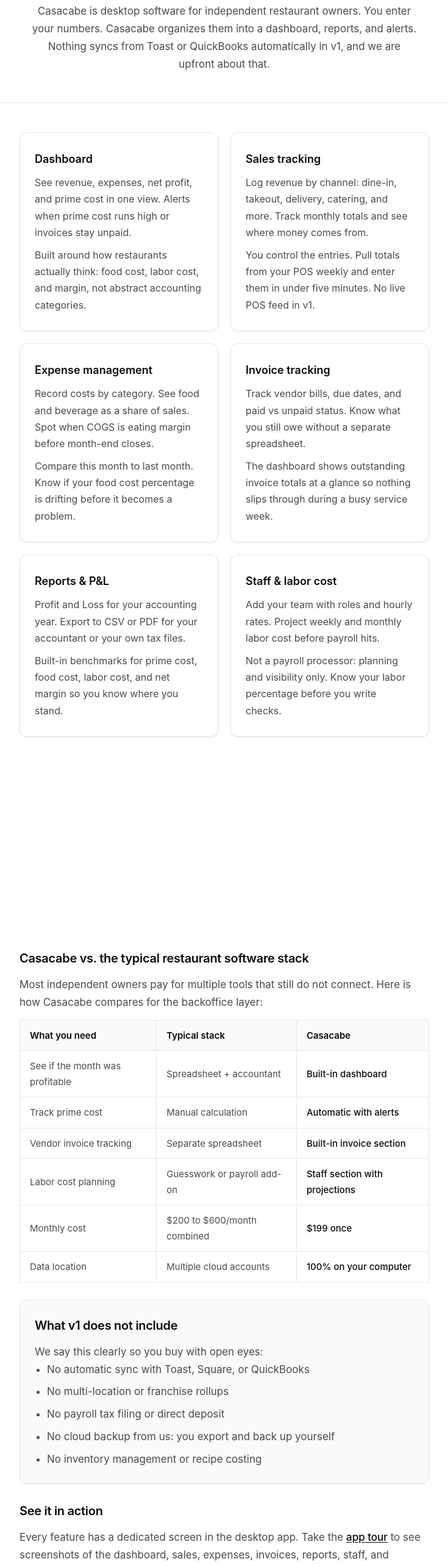
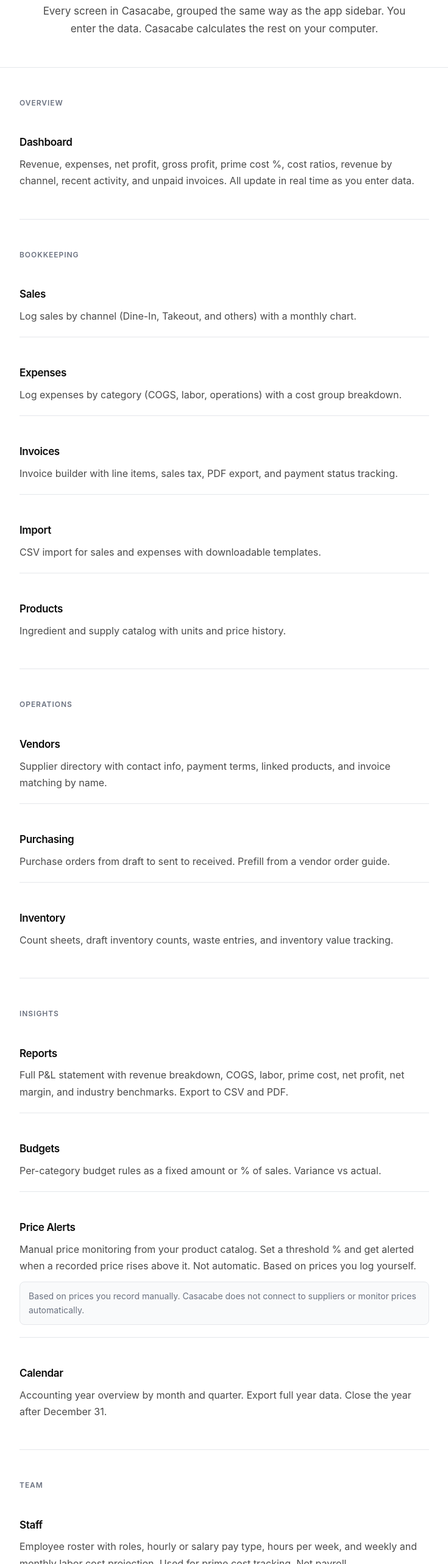
Before and after one commit to noorlyfe/casacabe-web, a website: page features.html in a window 1280 px wide. Shown: the part 236-2800 px from the top of the page at 61% size, without its empty margins (272-1007 px from the left). Drawn offline with Linux system fonts and the light colour scheme.

Commit message:
Redesign homepage, features page, nav fixes

```diff
--- a/features.html
+++ b/features.html
@@ -45,122 +45,97 @@
 <div class="container page-hero-content">
       <p class="page-eyebrow">Features</p>
       <h1 class="page-title">Restaurant backoffice features built for one location</h1>
-      <p class="page-intro">Casacabe is desktop software for independent restaurant owners. You enter your numbers. Casacabe organizes them into a dashboard, reports, and alerts. Nothing syncs from Toast or QuickBooks automatically in v1, and we are upfront about that.</p>
+      <p class="page-intro">Every screen in Casacabe, grouped the same way as the app sidebar. You enter the data. Casacabe calculates the rest on your computer.</p>
     </div>
   </header>
 
   <main class="section page page-after-hero">
-    <div class="container page-container">
+    <div class="container page-container features-doc">
 
+      <section class="features-group reveal">
+        <h2 class="features-group-label">Overview</h2>
+        <article class="features-item">
+          <h3>Dashboard</h3>
+          <p>Revenue, expenses, net profit, gross profit, prime cost %, cost ratios, revenue by channel, recent activity, and unpaid invoices. All update in real time as you enter data.</p>
+        </article>
+      </section>
 
-      <div class="feature-cards reveal-stagger">
-        <article class="feature-card feature-card-visual">
-          <h2>Dashboard</h2>
-          <p>See revenue, expenses, net profit, and prime cost in one view. Alerts when prime cost runs high or invoices stay unpaid.</p>
-          <p>Built around how restaurants actually think: food cost, labor cost, and margin, not abstract accounting categories.</p>
+      <section class="features-group reveal">
+        <h2 class="features-group-label">Bookkeeping</h2>
+        <article class="features-item">
+          <h3>Sales</h3>
+          <p>Log sales by channel (Dine-In, Takeout, and others) with a monthly chart.</p>
         </article>
-        <article class="feature-card feature-card-visual">
-          <h2>Sales tracking</h2>
-          <p>Log revenue by channel: dine-in, takeout, delivery, catering, and more. Track monthly totals and see where money comes from.</p>
-          <p>You control the entries. Pull totals from your POS weekly and enter them in under five minutes. No live POS feed in v1.</p>
+        <article class="features-item">
+          <h3>Expenses</h3>
+          <p>Log expenses by category (COGS, labor, operations) with a cost group breakdown.</p>
         </article>
-        <article class="feature-card feature-card-visual">
-          <h2>Expense management</h2>
-          <p>Record costs by category. See food and beverage as a share of sales. Spot when COGS is eating margin before month-end closes.</p>
-          <p>Compare this month to last month. Know if your food cost percentage is drifting before it becomes a problem.</p>
+        <article class="features-item">
+          <h3>Invoices</h3>
+          <p>Invoice builder with line items, sales tax, PDF export, and payment status tracking.</p>
         </article>
-        <article class="feature-card feature-card-visual">
-          <h2>Invoice tracking</h2>
-          <p>Track vendor bills, due dates, and paid vs unpaid status. Know what you still owe without a separate spreadsheet.</p>
-          <p>The dashboard shows outstanding invoice totals at a glance so nothing slips through during a busy service week.</p>
+        <article class="features-item">
+          <h3>Import</h3>
+          <p>CSV import for sales and expenses with downloadable templates.</p>
         </article>
-        <article class="feature-card feature-card-visual">
-          <h2>Reports &amp; P&amp;L</h2>
-          <p>Profit and Loss for your accounting year. Export to CSV or PDF for your accountant or your own tax files.</p>
-          <p>Built-in benchmarks for prime cost, food cost, labor cost, and net margin so you know where you stand.</p>
+        <article class="features-item">
+          <h3>Products</h3>
+          <p>Ingredient and supply catalog with units and price history.</p>
         </article>
-        <article class="feature-card feature-card-visual">
-          <h2>Staff &amp; labor cost</h2>
-          <p>Add your team with roles and hourly rates. Project weekly and monthly labor cost before payroll hits.</p>
-          <p>Not a payroll processor: planning and visibility only. Know your labor percentage before you write checks.</p>
+      </section>
+
+      <section class="features-group reveal">
+        <h2 class="features-group-label">Operations</h2>
+        <article class="features-item">
+          <h3>Vendors</h3>
+          <p>Supplier directory with contact info, payment terms, linked products, and invoice matching by name.</p>
         </article>
-        <article class="feature-card feature-card-visual">
-          <h2>Prime cost alerts</h2>
-          <p>Set your target prime cost percentage. Casacabe alerts you when food plus labor drifts above your threshold.</p>
-          <p>Prime cost is the single most important number for restaurant profitability. Casacabe makes it visible every day.</p>
+        <article class="features-item">
+          <h3>Purchasing</h3>
+          <p>Purchase orders from draft to sent to received. Prefill from a vendor order guide.</p>
         </article>
-        <article class="feature-card feature-card-visual">
-          <h2>Settings &amp; privacy</h2>
-          <p>Restaurant name, currency, prime cost target, and accounting year. Everything stays on your machine.</p>
-          <p>No account on our servers. No cloud sync. Your data is as private as the files on your hard drive.</p>
+        <article class="features-item">
+          <h3>Inventory</h3>
+          <p>Count sheets, draft inventory counts, waste entries, and inventory value tracking.</p>
         </article>
-      </div>
+      </section>
 
-      <div class="content-block reveal">
-        <h2>Casacabe vs. the typical restaurant software stack</h2>
-        <p>Most independent owners pay for multiple tools that still do not connect. Here is how Casacabe compares for the backoffice layer:</p>
-        <table class="compare-table compare-table-visual">
-          <thead>
-            <tr>
-              <th>What you need</th>
-              <th>Typical stack</th>
-              <th>Casacabe</th>
-            </tr>
-          </thead>
-          <tbody>
-            <tr>
-              <td>See if the month was profitable</td>
-              <td>Spreadsheet + accountant</td>
-              <td>Built-in dashboard</td>
-            </tr>
-            <tr>
-              <td>Track prime cost</td>
-              <td>Manual calculation</td>
-              <td>Automatic with alerts</td>
-            </tr>
-            <tr>
-              <td>Vendor invoice tracking</td>
-              <td>Separate spreadsheet</td>
-              <td>Built-in invoice section</td>
-            </tr>
-            <tr>
-              <td>Labor cost planning</td>
-              <td>Guesswork or payroll add-on</td>
-              <td>Staff section with projections</td>
-            </tr>
-            <tr>
-              <td>Monthly cost</td>
-              <td>$200 to $600/month combined</td>
-              <td>$199 once</td>
-            </tr>
-            <tr>
-              <td>Data location</td>
-              <td>Multiple cloud accounts</td>
-              <td>100% on your computer</td>
-            </tr>
-          </tbody>
-        </table>
-      </div>
+      <section class="features-group reveal">
+        <h2 class="features-group-label">Insights</h2>
+        <article class="features-item">
+          <h3>Reports</h3>
+          <p>Full P&amp;L statement with revenue breakdown, COGS, labor, prime cost, net profit, net margin, and industry benchmarks. Export to CSV and PDF.</p>
+        </article>
+        <article class="features-item">
+          <h3>Budgets</h3>
+          <p>Per-category budget rules as a fixed amount or % of sales. Variance vs actual.</p>
+        </article>
+        <article class="features-item">
+          <h3>Price Alerts</h3>
+          <p>Manual price monitoring from your product catalog. Set a threshold % and get alerted when a recorded price rises above it. Not automatic. Based on prices you log yourself.</p>
+          <p class="features-note">Based on prices you record manually. Casacabe does not connect to suppliers or monitor prices automatically.</p>
+        </article>
+        <article class="features-item">
+          <h3>Calendar</h3>
+          <p>Accounting year overview by month and quarter. Export full year data. Close the year after December 31.</p>
+        </article>
+      </section>
 
-      <div class="content-block content-callout reveal">
-        <h2>What v1 does not include</h2>
-        <p>We say this clearly so you buy with open eyes:</p>
-        <ul>
-          <li>No automatic sync with Toast, Square, or QuickBooks</li>
-          <li>No multi-location or franchise rollups</li>
-          <li>No payroll tax filing or direct deposit</li>
-          <li>No cloud backup from us: you export and back up yourself</li>
-          <li>No inventory management or recipe costing</li>
-        </ul>
-      </div>
+      <section class="features-group reveal">
+        <h2 class="features-group-label">Team</h2>
+        <article class="features-item">
+          <h3>Staff</h3>
+          <p>Employee roster with roles, hourly or salary pay type, hours per week, and weekly and monthly labor cost projection. Used for prime cost tracking. Not payroll.</p>
+          <p class="features-note">Labor cost tracking for prime cost. Not a payroll or tax filing tool.</p>
+        </article>
+      </section>
 
-      <div class="content-block reveal">
-        <h2>See it in action</h2>
-        <p>Every feature has a dedicated screen in the desktop app. Take the <a href="product/app-tour.html">app tour</a> to see screenshots of the dashboard, sales, expenses, invoices, reports, staff, and settings screens.</p>
+      <div class="features-limits content-block reveal">
+        <p>Integrations with Toast, QuickBooks, and 7shifts are not currently available.</p>
       </div>
 
       <div class="page-cta page-cta-banner reveal">
-        <p>Mac and Windows. One payment of $199. All v1 updates included.</p>
+        <p>Desktop app for Mac and Windows. Your data stays on your computer.</p>
         <a href="product/app-tour.html" class="btn btn-outline">App Tour</a>
         <a href="pricing.html" class="btn btn-primary">View Pricing</a>
       </div>
--- a/styles.css
+++ b/styles.css
@@ -651,6 +651,59 @@
   border-radius: 100px;
 }
 
+.dash-chart-months {
+  display: flex;
+  justify-content: space-between;
+  gap: 8px;
+  margin-top: 8px;
+  font-size: 10px;
+  font-weight: 500;
+  color: var(--text-secondary);
+}
+
+.dash-chart-months span:last-child {
+  color: var(--accent);
+  font-weight: 600;
+}
+
+.dash-channel {
+  margin-top: 20px;
+  padding-top: 16px;
+  border-top: 1px solid var(--border);
+}
+
+.dash-channel-label {
+  display: block;
+  font-size: 11px;
+  font-weight: 500;
+  color: var(--text-secondary);
+  text-transform: uppercase;
+  letter-spacing: 0.04em;
+  margin-bottom: 10px;
+}
+
+.dash-channel-row {
+  display: flex;
+  align-items: center;
+  justify-content: space-between;
+  padding: 10px 12px;
+  background: var(--card-bg);
+  border: 1px solid var(--border);
+  border-radius: var(--radius);
+}
+
+.dash-channel-name {
+  font-size: 14px;
+  font-weight: 500;
+  color: var(--text);
+}
+
+.dash-channel-value {
+  font-size: 14px;
+  font-weight: 600;
+  color: var(--text);
+}
+
 .hero-preview,
 .hero-preview-fallback {
   position: absolute;
@@ -1837,6 +1890,85 @@
 
 .feature-card p + p {
   margin-top: 10px;
+}
+
+/* ── Features documentation page ── */
+
+.features-doc {
+  max-width: 720px;
+}
+
+.features-group {
+  margin-bottom: 48px;
+  padding-bottom: 48px;
+  border-bottom: 1px solid var(--border);
+}
+
+.features-group-label {
+  margin: 0 0 20px;
+  font-size: 12px;
+  font-weight: 600;
+  letter-spacing: 0.08em;
+  text-transform: uppercase;
+  color: var(--text-secondary);
+}
+
+.features-item {
+  margin-bottom: 24px;
+  padding: 20px 0;
+  border-bottom: 1px solid var(--border);
+}
+
+.features-item:last-child {
+  margin-bottom: 0;
+  padding-bottom: 0;
+  border-bottom: none;
+}
+
+.features-item h3 {
+  margin: 0 0 8px;
+  font-size: 1.0625rem;
+  font-weight: 600;
+  letter-spacing: -0.02em;
+  color: var(--text);
+}
+
+.features-item p {
+  margin: 0;
+  font-size: 16px;
+  line-height: 1.7;
+  color: var(--text-body);
+}
+
+.features-item p + p {
+  margin-top: 10px;
+}
+
+.features-note {
+  margin-top: 12px !important;
+  padding: 12px 14px;
+  font-size: 14px !important;
+  line-height: 1.6 !important;
+  color: var(--text-secondary) !important;
+  background: var(--card-bg);
+  border: 1px solid var(--border);
+  border-radius: var(--radius);
+}
+
+.features-limits {
+  margin-top: 8px;
+  padding: 20px 24px;
+  background: var(--card-bg);
+  border: 1px solid var(--border);
+  border-radius: var(--radius-lg);
+  text-align: center;
+}
+
+.features-limits p {
+  margin: 0;
+  font-size: 15px;
+  line-height: 1.6;
+  color: var(--text-body);
 }
 
 /* ── Product pages ── */
@@ -2812,7 +2944,12 @@
 .home-hero .trust-strip {
   justify-content: center;
   max-width: none;
+  margin-top: 32px;
   margin-bottom: 0;
+}
+
+.home-hero-trust {
+  padding-top: 8px;
 }
 
 .home-hero-visual {
@@ -2911,6 +3048,25 @@
   color: var(--text-body);
 }
 
+.home-features-note {
+  margin: 32px auto 0;
+  max-width: 480px;
+  text-align: center;
+  font-size: 15px;
+  color: var(--text-secondary);
+}
+
+.home-features-note a {
+  color: var(--text);
+  font-weight: 500;
+  text-decoration: underline;
+  text-underline-offset: 2px;
+}
+
+.home-features-note a:hover {
+  color: var(--accent);
+}
+
 .home-cta {
   padding: 100px var(--container-pad);
   border-top: 1px solid var(--border);
```
Also changed, not shown: index.html (+45 -47 lines).
